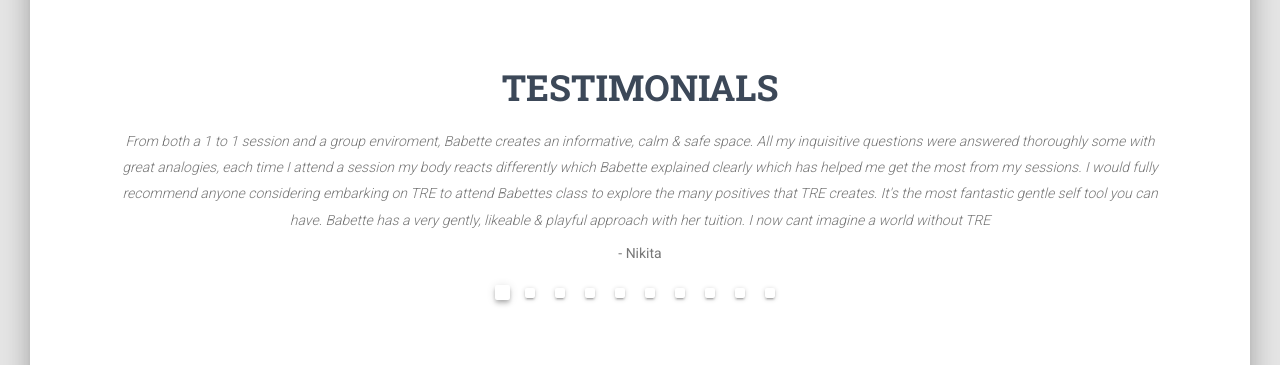
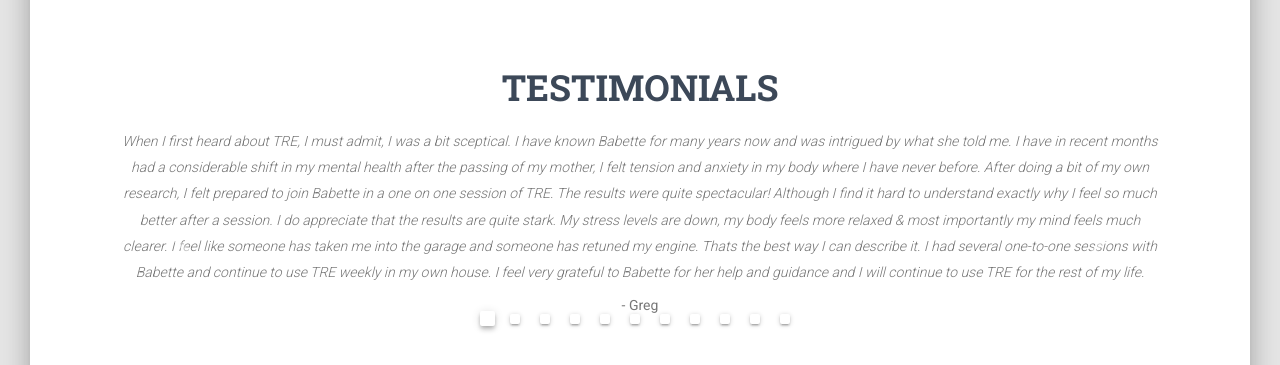
Before and after one commit to StevieSeccombe1/tre-with-babette, a Next.js app: page / in a window 1280 px wide. Shown: the part 2180-2545 px from the top of the page. Built offline with nearby package versions, Linux system fonts and the light colour scheme.

Commit message:
Update testimonials.js

```diff
--- a/components/Testimonial/testimonials.js
+++ b/components/Testimonial/testimonials.js
@@ -1,4 +1,9 @@
 export const testimonials = [
+    {
+        text: 'When I first heard about TRE, I must admit, I was a bit sceptical. I have known Babette for many years now and was intrigued by what she told me. I have in recent months had a considerable shift in my mental health after the passing of my mother, I felt tension and anxiety in my body where I have never before. After doing a bit of my own research, I felt prepared to join Babette in a one on one session of TRE. The results were quite spectacular! Although I find it hard to understand exactly why I feel so much better after a session. I do appreciate that the results are quite stark. My stress levels are down, my body feels more relaxed & most importantly my mind feels much clearer. I feel like someone has taken me into the garage and someone has retuned my engine. Thats the best way I can describe it. I had several one-to-one sessions with Babette and continue to use TRE weekly in my own house. I feel very grateful to Babette for her help and guidance and I will continue to use TRE for the rest of my life.',
+        author: 'Greg',
+        date: ''
+    },
     {
         text: 'From both a 1 to 1 session and a group enviroment, Babette creates an informative, calm & safe space. All my inquisitive questions were answered thoroughly some with great analogies, each time I attend a session my body reacts differently which Babette explained clearly which has helped me get the most from my sessions. I would fully recommend anyone considering embarking on TRE to attend Babettes class to explore the many positives that TRE creates. It\'s the most fantastic gentle self tool you can have. Babette has a very gently, likeable & playful approach with her tuition. I now cant imagine a world without TRE',
         author: 'Nikita',
```
